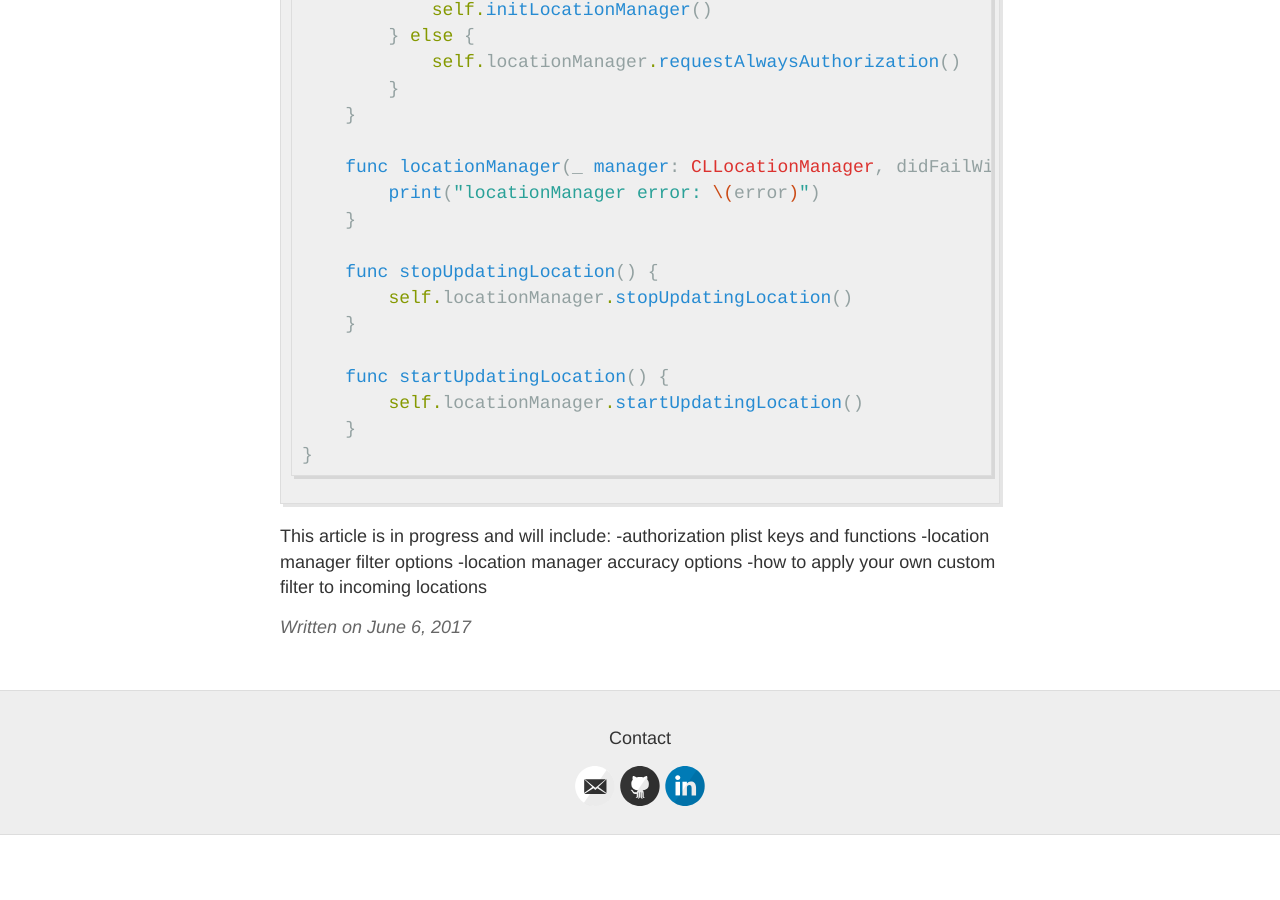
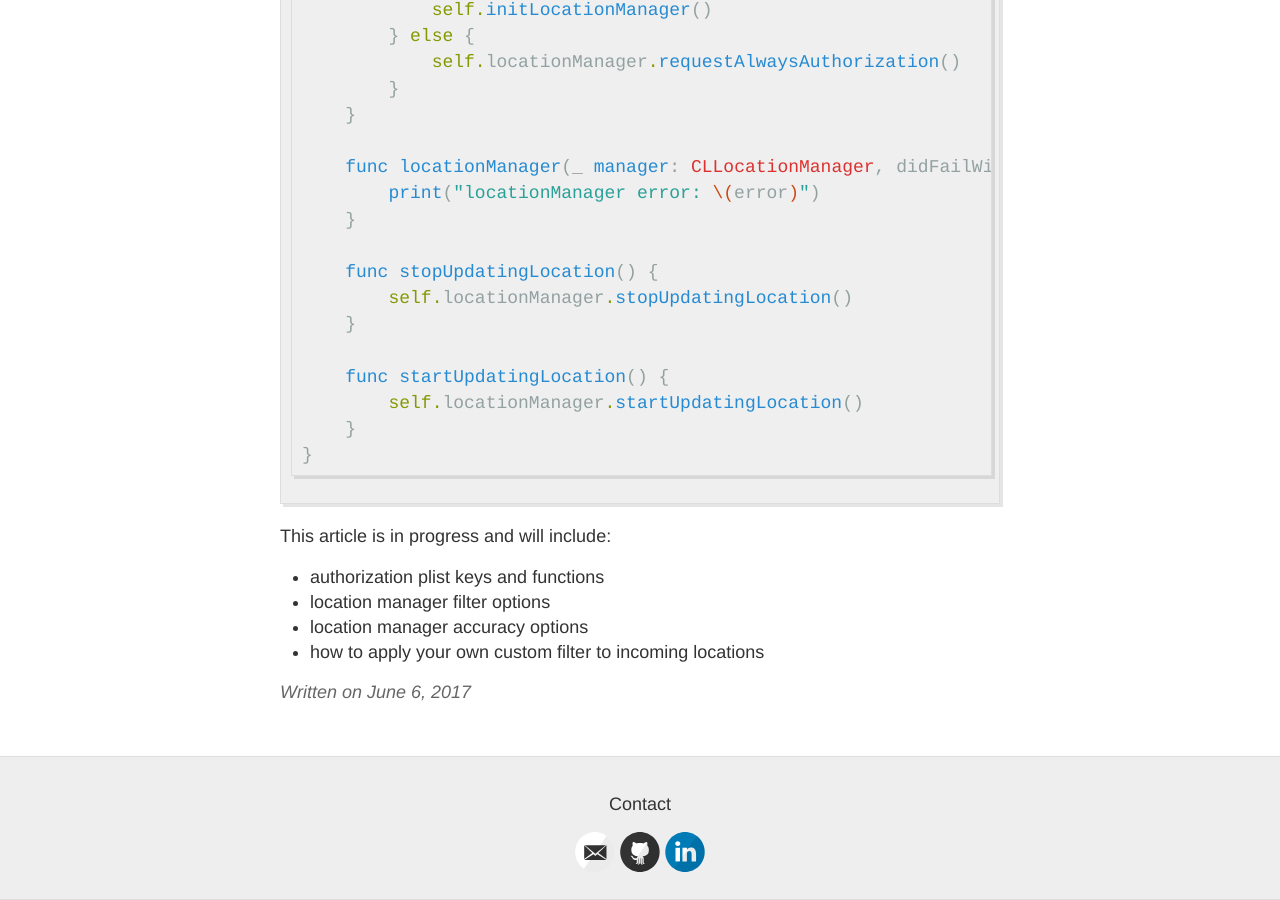
Before and after one commit to kradical/kradical.github.io, a Jekyll site: the page built from _posts/2017-6-6-iOSLocation.md, in a window 1280 px wide and 900 px high, scrolled down 1130 px. Built offline with Jekyll 4.4.1, drawn with Linux system fonts in a browser that asks for light colours; before the commit the page ends 1965 px from its top, so only the background shows below that.

Commit message:
update formatting

```diff
--- a/_posts/2017-6-6-iOSLocation.md
+++ b/_posts/2017-6-6-iOSLocation.md
@@ -53,7 +53,7 @@ class LocationManager: NSObject, CLLocationManagerDelegate {
 
 
 This article is in progress and will include:
--authorization plist keys and functions
--location manager filter options
--location manager accuracy options
--how to apply your own custom filter to incoming locations
+* authorization plist keys and functions
+* location manager filter options
+* location manager accuracy options
+* how to apply your own custom filter to incoming locations
```
